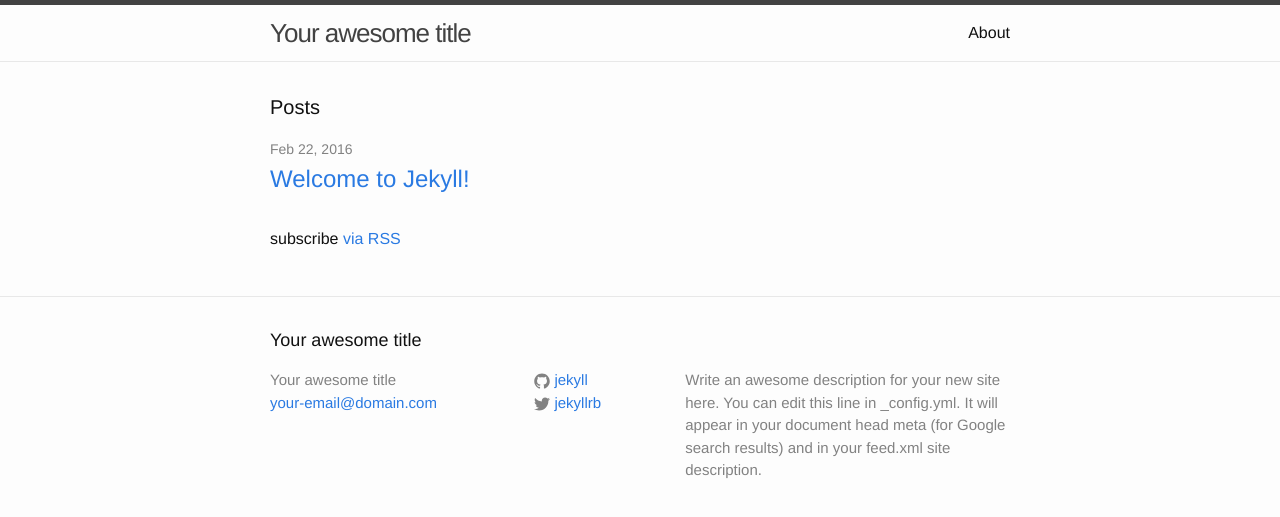
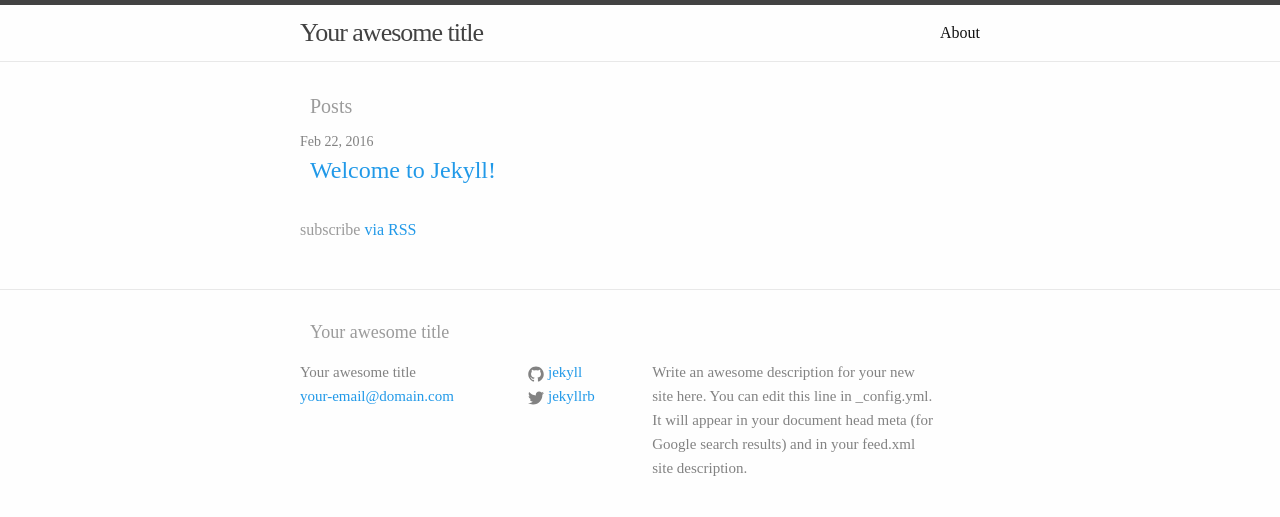
Before and after one commit to naidurubini/empact.cc, a Jekyll site: the page built from index.html, in a window 1280 px wide. Shown: the top 517 px of the page. Built offline with Jekyll 4.4.1, drawn with Linux system fonts in a browser that asks for light colours; some web fonts are replaced.

Commit message:
Impact Basic Styles Set

```diff
--- a/_includes/head.html
+++ b/_includes/head.html
@@ -7,6 +7,8 @@
   <meta name="description" content="{% if page.excerpt %}{{ page.excerpt | strip_html | strip_newlines | truncate: 160 }}{% else %}{{ site.description }}{% endif %}">
 
   <link rel="stylesheet" href="{{ "/css/main.css" | prepend: site.baseurl }}">
+  <link rel="stylesheet" href="{{" /css/foundation.css" | prepend: site.baseurl }}"/>
+  <link rel="stylesheet" href="{{" /css/empact.css" | prepend: site.baseurl }}"/>
   <link rel="canonical" href="{{ page.url | replace:'index.html','' | prepend: site.baseurl | prepend: site.url }}">
   <link rel="alternate" type="application/rss+xml" title="{{ site.title }}" href="{{ "/feed.xml" | prepend: site.baseurl | prepend: site.url }}">
 </head>
--- /dev/null
+++ b/css/empact.scss
@@ -0,0 +1,57 @@
+---
+  # Front matter comment to ensure Jekyll properly reads file.
+---
+
+//******* Variables
+
+// Numbers
+$color-percentage: 5%;
+
+// Colors
+$minty: #47B38D;
+$minty-grey: #9B9B9B;
+$minty-hover: #41A280;
+
+// Fonts
+@import url('https://fonts.googleapis.com/css?family=Source+Serif+Pro:400,600,700');
+$source-serif: 'Source Serif Pro', serif;
+$regular: 400;
+$semi-bold: 600;
+$bold: 700;
+//******* End of Variables
+
+body {
+  font-family: $source-serif;
+  color: $minty-grey;
+  font-weight: $regular;
+}
+
+h1,
+h2,
+h3,
+h4 {
+  font-family: $source-serif;
+  padding-left: 10px;
+}
+
+//******* Foundation Overrides
+.column:last-child:not(:first-child),
+.columns:last-child:not(:first-child) {
+  float: left;
+}
+//******* End of Foundation Overrides
+
+
+//******* Mobile Styling
+
+// Measurments pulled from foundation css file
+// Mobile Styling
+@media screen and (max-width: 40em) {
+
+}
+
+// Tablet Styling
+@media screen and (max-width: 64em) {
+
+}
+//******* End of Mobile Styling
```
Also changed, not shown: 10 other files.
